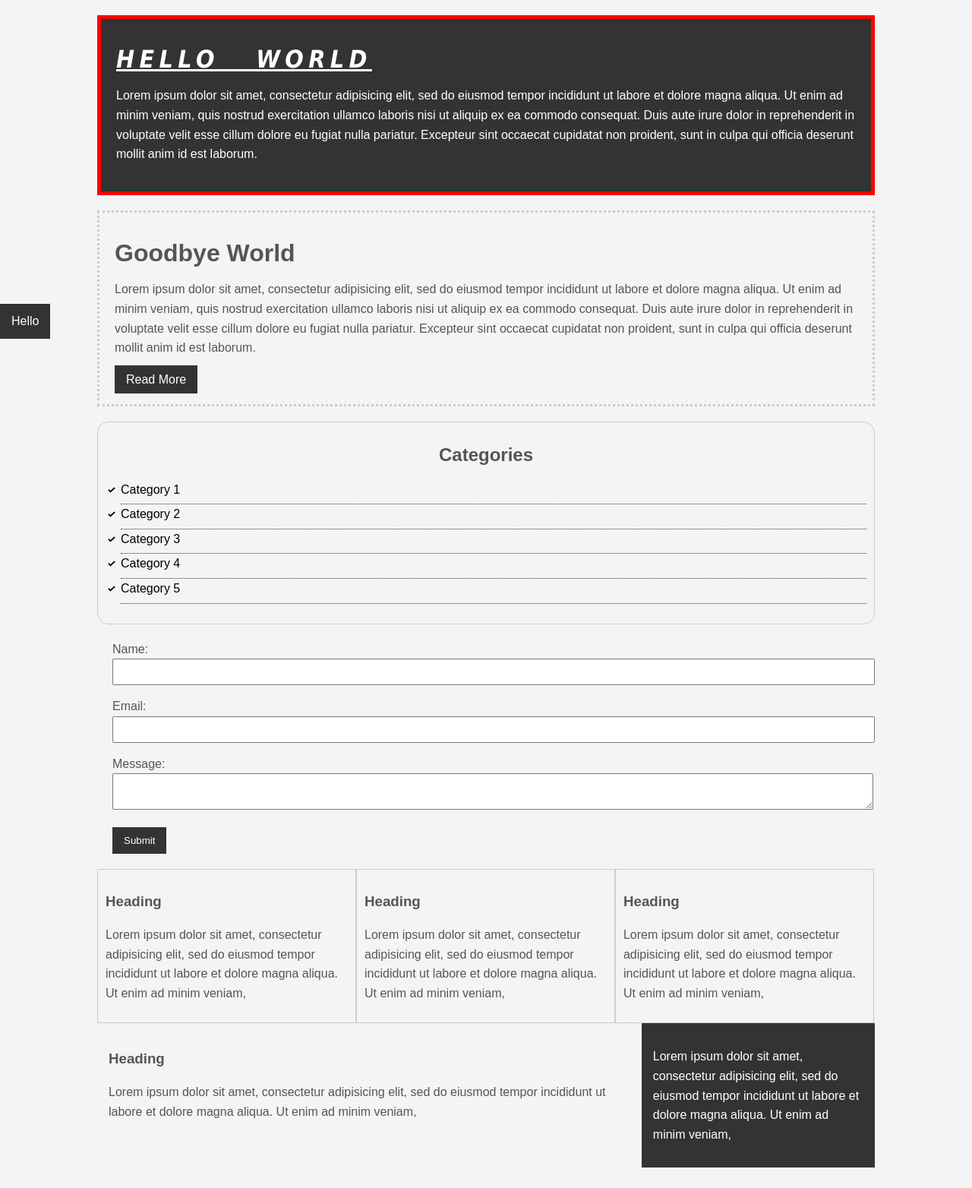
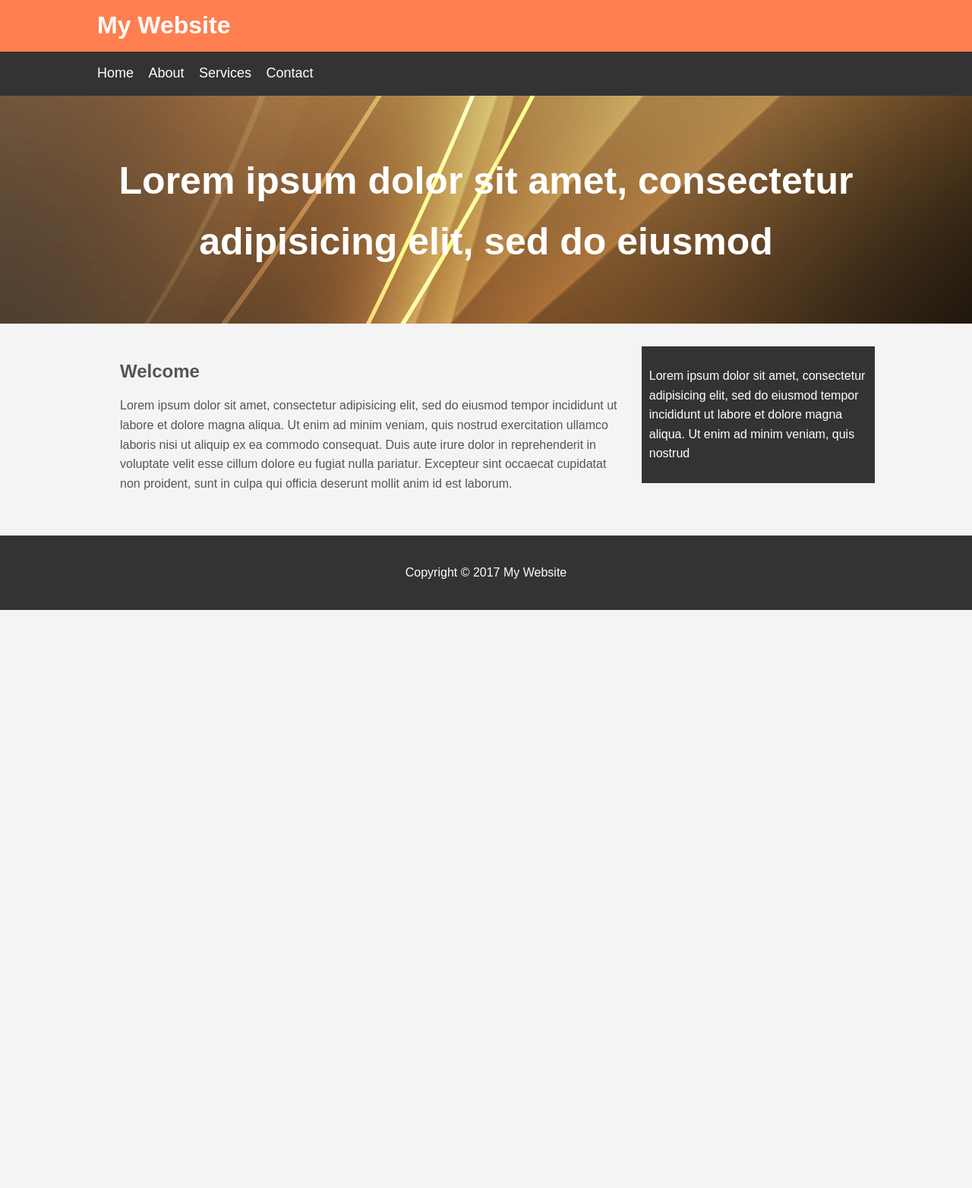
Before and after one commit to zkemoshi/zkemoshi.github.io, a plain HTML site: page index.html in a window 1280 px wide. Shown: the top 1564 px of the page at 76% size. After the commit the page ends 803 px from the top, so only its background shows below. Drawn offline with Linux system fonts and the light colour scheme.

Commit message:
new site

```diff
--- a/css/style.css
+++ b/css/style.css
@@ -1,209 +1,91 @@
-/*
-*{
-	margin:0;
-	padding:0;
-}
-*/
-
 body{
 	background-color:#f4f4f4;
-	color:#555555;
-
-	font-family: Arial, Helvetica, sans-serif;
+	color:#555;
+	font-family:Arial, Helvetica, sans-serif;
 	font-size:16px;
-	font-weight:normal;
-	/* Same as above */
-	font: normal 16px Arial, Helvetica, sans-serif;
-
 	line-height:1.6em;
 	margin:0;
-}
-
-a{
-	text-decoration: none;
-	color:#000;
-}
-
-a:hover{
-	color:red;
-}
-
-a:active{
-	color:green;
-}
-
-a:visited{
-
 }
 
 .container{
 	width:80%;
 	margin:auto;
+	overflow:hidden;
 }
 
-.button{
-	background-color:#333;
-	color:#fff;
-	padding:10px 15px;
-	border:none;
-}
-
-.button:hover{
-	background:red;
+#main-header{
+	background-color:coral;
 	color:#fff;
 }
 
-.clr{
-	clear:both;
+#navbar{
+	background-color:#333;
+	color:#fff;
 }
 
-.box-1{
-	background-color:#333;
-	color:#fff;
-
-	border-right:5px red solid;
-	border-left:5px red solid;
-	border-top:5px red solid;
-	border-bottom:5px red solid;
-	border-width:3px;
-	border-bottom-width:10px;
-	border-top-style:dotted;
-
-	border: 5px red solid;
-
-	padding-top:20px;
-	padding-bottom:20px;
-	padding-right:20px;
-	padding-left:20px;
-
-	/* Same as above */
-	padding:20px;
-
-	margin-top:20px;
-	margin:20px 0;
+#navbar ul{
+	padding:0;
+	list-style: none;
 }
 
-.box-1 h1{
-	font-family:Tahoma;
-	font-weight:800;
-	font-style:italic;
-	text-decoration:underline;
-	text-transform:uppercase;
-	letter-spacing: 0.2em;
-	word-spacing: 1em;
+#navbar li{
+	display:inline;
 }
 
-.box-2{
-	border:3px dotted #ccc;
-	padding:20px;
-	margin:20px 0;
+#navbar a{
+	color:#fff;
+	text-decoration: none;
+	font-size:18px;
+	padding-right:15px;
 }
 
-.categories{
-	border:1px #ccc solid;
-	padding:10px;
-	border-radius:15px;
+#showcase{
+	background-image:url('../images/showcase.jpg');
+	background-position:center right;
+	min-height:300px;
+	margin-bottom:30px;
+	text-align: center;
 }
 
-.categories h2{
-	text-align:center;
+#showcase h1{
+	color:#fff;
+	font-size:50px;
+	line-height: 1.6em;
+	padding-top:30px;
 }
 
-.categories ul{
-	padding:0;
-	padding-left:20px;
-	list-style:square;
-	list-style:none;
-}
-
-.categories li{
-	padding-bottom:6px;
-	border-bottom:dotted 1px #333;
-	list-style-image: url('../images/check.png');
-}
-
-.my-form{
-	padding:20px;
-}
-
-.my-form .form-group{
-	padding-bottom:15px;
-}
-
-.my-form label{
-	display:block;
-}
-
-.my-form input[type="text"], .my-form textarea{
-	padding:8px;
-	width:100%;
-}
-
-.block{
-	float:left;
-	width:33.3%;
-	border:1px solid #ccc;
-	padding:10px;
-	box-sizing:border-box;
-}
-
-#main-block{
+#main{
 	float:left;
 	width:70%;
-	padding:15px;
+	padding:0 30px;
 	box-sizing: border-box;
 }
 
 #sidebar{
 	float:right;
 	width:30%;
-	background-color:#333;
+	background: #333;
 	color:#fff;
-	padding:15px;
+	padding:10px;
 	box-sizing: border-box;
 }
 
-.p-box{
-	width:800px;
-	height:500px;
-	border:1px solid #000;
-	margin-top:30px;
-	position:relative;
-	background-image:url('../images/bgimage.jpg');
-	background-repeat: no-repeat;
-	background-position:100px 200px;
-	background-position:center top;
+#main-footer{
+	background: #333;
+	color:#fff;
+	text-align: center;
+	padding:20px;
+	margin-top:40px;
 }
 
-.p-box h1{
-	position:absolute;
-	top:100px;
-	left:200px;
+@media(max-width:600px){
+	#main{
+		width:100%;
+		float:none;
+	}
+
+	#sidebar{
+		width:100%;
+		float:none;
+	}
 }
-
-.p-box h2{
-	position:absolute;
-	bottom:40px;
-	right:100px;
-}
-
-.fix-me{
-	position:fixed;
-	top:400px;
-}
-
-.my-list li:first-child{
-	background: red;
-}
-
-.my-list li:last-child{
-	background: blue;
-}
-
-.my-list li:nth-child(5){
-	background: yellow;
-}
-
-.my-list li:nth-child(even){
-	background: grey;
-}
--- a/index.html
+++ b/index.html
@@ -1,118 +1,53 @@
 <!DOCTYPE html>
 <html>
 <head>
-	<title>CSS Cheat Sheet</title>
+	<title>My Website</title>
 	<link rel="stylesheet" type="text/css" href="css/style.css">
 </head>
 <body>
+	<header id="main-header">
+		<div class="container">
+			<h1>My Website</h1>
+		</div>
+	</header>
+
+	<nav id="navbar">
+		<div class="container">
+			<ul>
+				<li><a href="#">Home</a></li>
+				<li><a href="#">About</a></li>
+				<li><a href="#">Services</a></li>
+				<li><a href="#">Contact</a></li>
+			</ul>
+		</div>
+	</nav>
+
+	<section id="showcase">
+		<div class="container">
+			<h1>Lorem ipsum dolor sit amet, consectetur adipisicing elit, sed do eiusmod
+			</h1>
+		</div>
+	</section>
+
 	<div class="container">
-		<div class="box-1">
-			<h1>Hello World</h1>
+		<section id="main">
+			<h1>Welcome</h1>
 			<p>Lorem ipsum dolor sit amet, consectetur adipisicing elit, sed do eiusmod
 			tempor incididunt ut labore et dolore magna aliqua. Ut enim ad minim veniam,
 			quis nostrud exercitation ullamco laboris nisi ut aliquip ex ea commodo
 			consequat. Duis aute irure dolor in reprehenderit in voluptate velit esse
 			cillum dolore eu fugiat nulla pariatur. Excepteur sint occaecat cupidatat non
 			proident, sunt in culpa qui officia deserunt mollit anim id est laborum.</p>
-		</div>
-
-		<div class="box-2">
-			<h1>Goodbye World</h1>
+		</section>
+		<aside id="sidebar">
 			<p>Lorem ipsum dolor sit amet, consectetur adipisicing elit, sed do eiusmod
 			tempor incididunt ut labore et dolore magna aliqua. Ut enim ad minim veniam,
-			quis nostrud exercitation ullamco laboris nisi ut aliquip ex ea commodo
-			consequat. Duis aute irure dolor in reprehenderit in voluptate velit esse
-			cillum dolore eu fugiat nulla pariatur. Excepteur sint occaecat cupidatat non
-			proident, sunt in culpa qui officia deserunt mollit anim id est laborum.</p>
-			<a class="button" href="">Read More</a>
-		</div>
+			quis nostrud </p>
+		</aside>
+	</div>
 
-		<div class="categories">
-			<h2>Categories</h2>
-			<ul>
-				<li><a href="#">Category 1</a></li>
-				<li><a href="#">Category 2</a></li>
-				<li><a href="#">Category 3</a></li>
-				<li><a href="#">Category 4</a></li>
-				<li><a href="test.html">Category 5</a></li>
-			</ul>
-		</div>
-
-		<form class="my-form">
-			<div class="form-group">
-				<label>Name: </label>
-				<input type="text" name="name">
-			</div>
-			<div class="form-group">
-				<label>Email: </label>
-				<input type="text" name="email">
-			</div>
-			<div class="form-group">
-				<label>Message: </label>
-				<textarea name="message"></textarea>
-			</div>
-			<input class="button" type="submit" value="Submit" name="">
-		</form>
-
-		<div class="block">
-			<h3>Heading</h3>
-			<p>Lorem ipsum dolor sit amet, consectetur adipisicing elit, sed do eiusmod
-			tempor incididunt ut labore et dolore magna aliqua. Ut enim ad minim veniam,
-			</p>
-		</div>
-		<div class="block">
-			<h3>Heading</h3>
-			<p>Lorem ipsum dolor sit amet, consectetur adipisicing elit, sed do eiusmod
-			tempor incididunt ut labore et dolore magna aliqua. Ut enim ad minim veniam,
-			</p>
-		</div>
-		<div class="block">
-			<h3>Heading</h3>
-			<p>Lorem ipsum dolor sit amet, consectetur adipisicing elit, sed do eiusmod
-			tempor incididunt ut labore et dolore magna aliqua. Ut enim ad minim veniam,
-			</p>
-		</div>
-
-		<div class="clr"></div>
-
-		<div id="main-block">
-			<h3>Heading</h3>
-			<p>Lorem ipsum dolor sit amet, consectetur adipisicing elit, sed do eiusmod
-			tempor incididunt ut labore et dolore magna aliqua. Ut enim ad minim veniam,
-			</p>
-		</div>
-
-		<div id="sidebar">
-			<p>Lorem ipsum dolor sit amet, consectetur adipisicing elit, sed do eiusmod
-			tempor incididunt ut labore et dolore magna aliqua. Ut enim ad minim veniam,
-			</p>
-		</div>
-
-		<div class="clr"></div>
-
-		<div class="p-box">
-			<h1>Hello</h1>
-			<h2>Goodbye</h2>
-		</div>
-
-		<ul class="my-list">
-			<li>List Item</li>
-			<li>List Item</li>
-			<li>List Item</li>
-			<li>List Item</li>
-			<li>List Item</li>
-			<li>List Item</li>
-			<li>List Item</li>
-			<li>List Item</li>
-			<li>List Item</li>
-			<li>List Item</li>
-			<li>List Item</li>
-			<li>List Item</li>
-		</ul>
-	</div><!-- ./container -->
-
-	<a class="fix-me button" href="">Hello</a>
-
-	<div style="margin-top:500px;"></div>
+	<footer id="main-footer">
+		<p>Copyright &copy; 2017 My Website</p>
+	</footer>
 </body>
 </html>
```
Also changed, not shown: images/bgimage.jpg (deleted), images/check.png (deleted), images/showcase.jpg (added), 1 other file.
